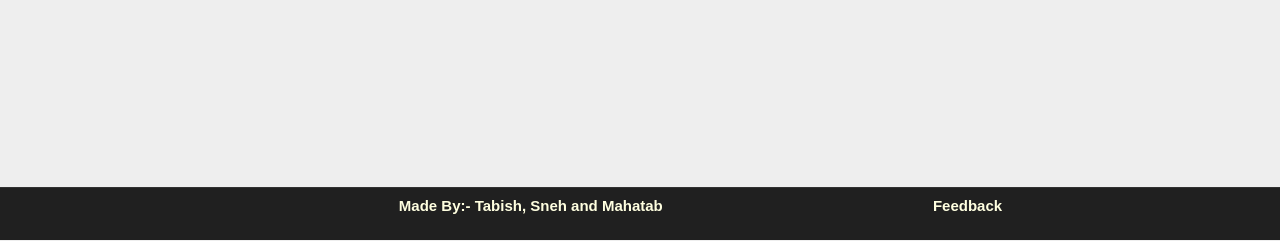
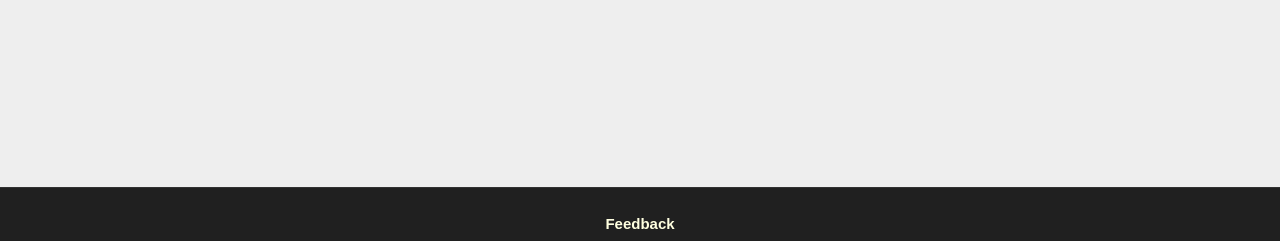
Before and after one commit to vaibhav519/Walkover-Quiz, a PHP site: page /account.php in a window 1280 px wide. Shown: the part 683-924 px from the top of the page. Run offline with PHP 8.4, Linux system fonts and the light colour scheme; the visitor is signed in with stand-in values (Sample User, id 1); data that the repository does not hold is empty; some web fonts are replaced.

Commit message:
Update account.php

```diff
--- a/account.php
+++ b/account.php
@@ -573,9 +573,7 @@ if (@$_GET['q'] == 3) {
 </div></div></div></div>
 <div class="row footer">
  <div class="col-md-2 box"></div>
-<div class="col-md-6 box">
-<span href="#" data-target="#login" style="color:lightyellow;font-weight:bolder;">Made By:- Tabish, Sneh and Mahatab<br><br></span></div>
-<div class="col-md-2 box">
+<div class="col-md-12 box">
 <a href="feedback.php" style="color:lightyellow;font-weight:bolder;" onmouseover="this.style('color:yellow')" target="new">Feedback</a></div>
 
 </body>
```
